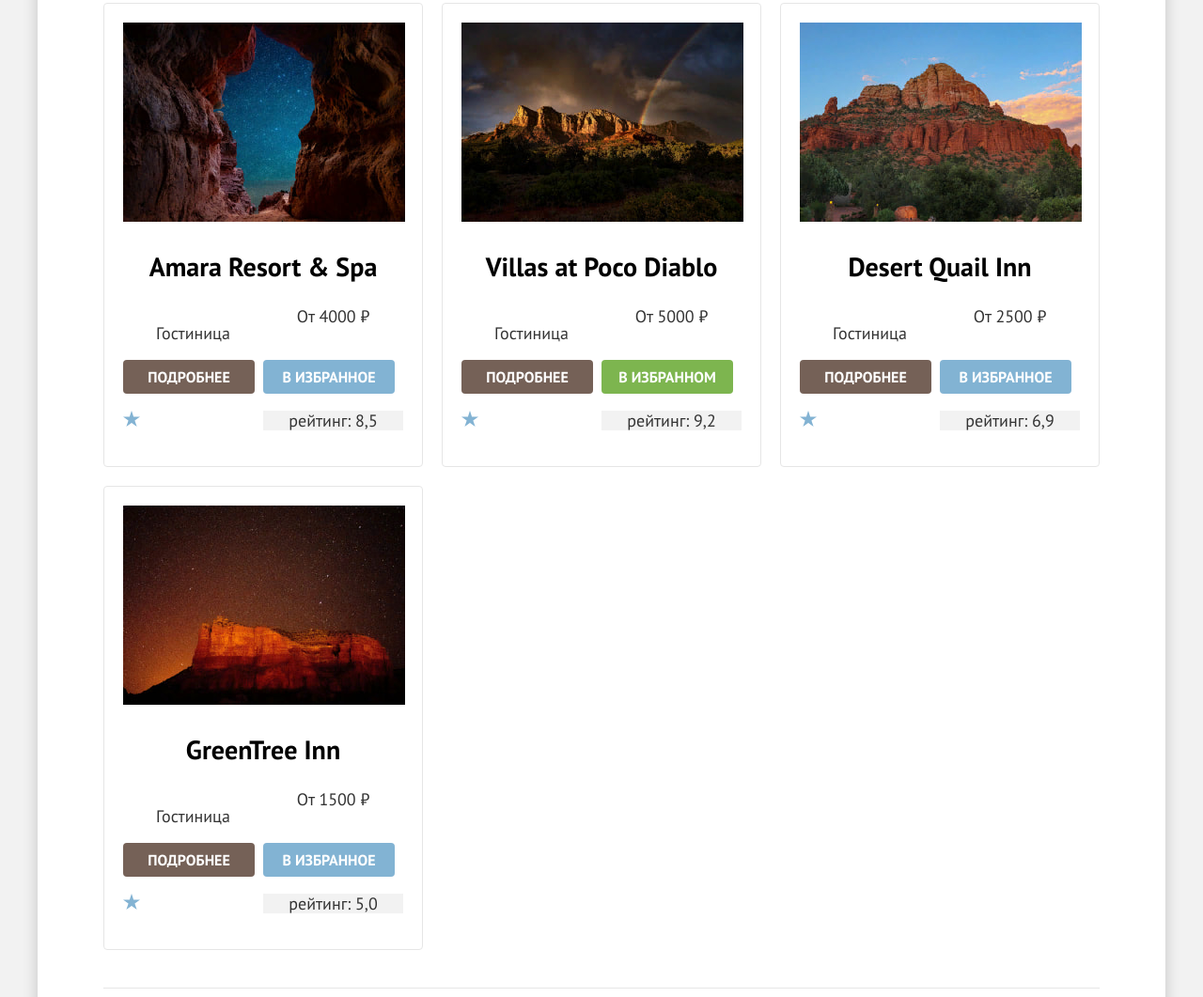
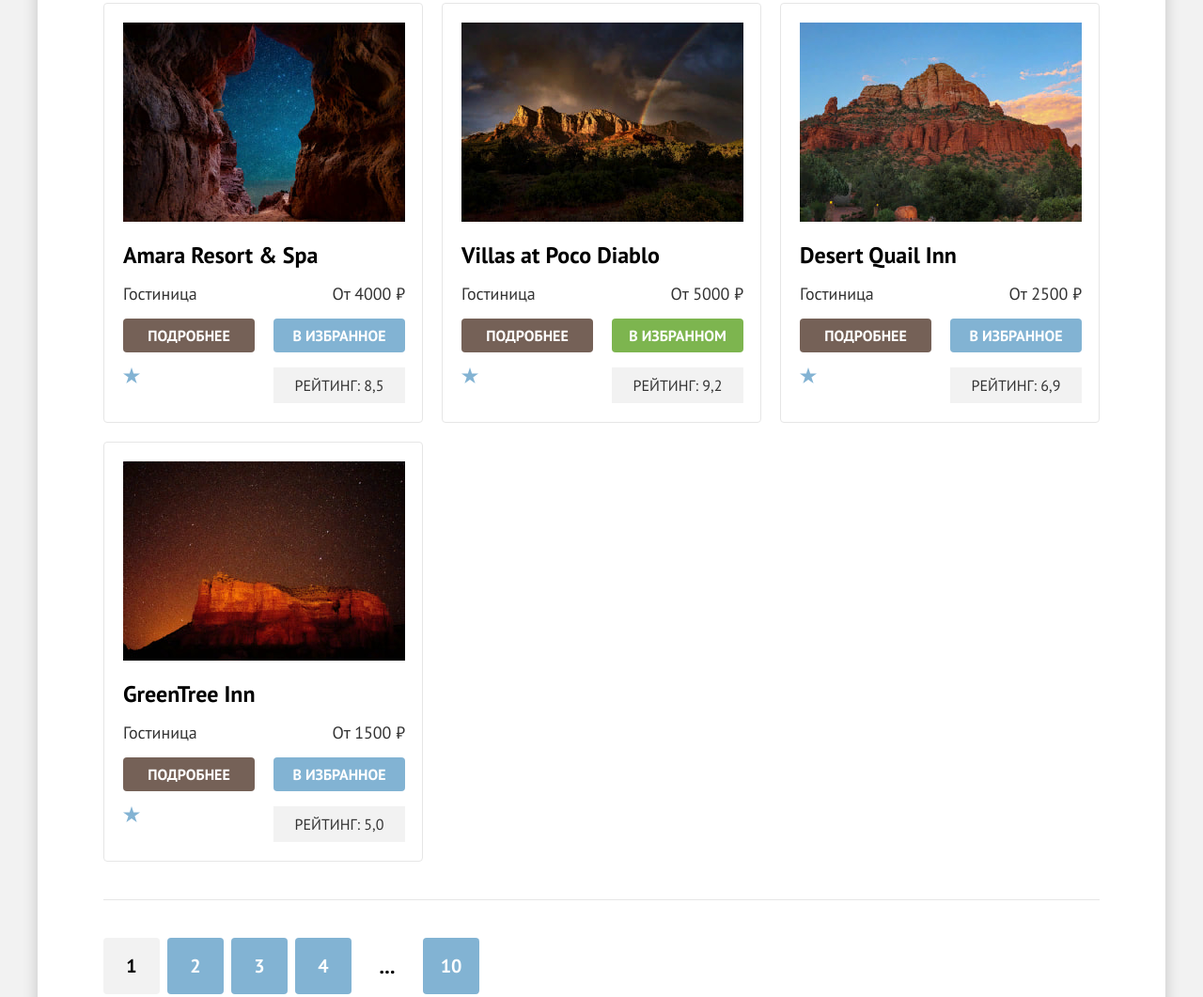
Before and after one commit to htmlacademy-htmlcss/660117-sedona-36, a plain HTML site: page catalog.html in a window 1280 px wide. Shown: the part 550-1611 px from the top of the page at 94% size. Drawn offline with Linux system fonts and the light colour scheme.

Commit message:
Компоненты на гридах

```diff
--- a/catalog.html
+++ b/catalog.html
@@ -156,14 +156,14 @@
                 <h3 class="apartment-card-title">Amara Resort & Spa</h3>
               </a>
               <div class="apartment-card-content">
-                <p class="apartment-card-type">Гостиница</p>
+                <span class="apartment-card-type">Гостиница</span>
                 <span class="apartment-card-coast">От 4000 ₽</span>
                 <a class="button apartment-card-link-button" href="#">подробнее</a>
                 <button class="button apartment-card-like-button blue-color-button" type="button">в избранное</button>
-                <p class="apartment-card-stars-rating four-stars-rating">
+                <span class="apartment-card-stars-rating four-stars-rating">
                   <span class="visually-hidden">4 звезды</span>
-                </p>
-                <p class="apartment-card-rating">рейтинг: 8,5</p>
+                </span>
+                <span class="apartment-card-rating">рейтинг: 8,5</span>
               </div>
             </li>
             <li class="apartment-card">
@@ -173,15 +173,15 @@
                 <h3 class="apartment-card-title">Villas at Poco Diablo</h3>
               </a>
               <div class="apartment-card-content">
-                <p class="apartment-card-type">Гостиница</p>
+                <span class="apartment-card-type">Гостиница</span>
                 <span class="apartment-card-coast">От 5000 ₽</span>
                 <a class="button apartment-card-link-button" href="#">подробнее</a>
                 <button class="button apartment-card-like-button blue-color-button green-color-button" type="button">в
                   избранном</button>
-                <p class="apartment-card-stars-rating four-stars-rating">
+                <span class="apartment-card-stars-rating four-stars-rating">
                   <span class="visually-hidden">4 звезды</span>
-                </p>
-                <p class="apartment-card-rating">рейтинг: 9,2</p>
+                </span>
+                <span class="apartment-card-rating">рейтинг: 9,2</span>
               </div>
             </li>
             <li class="apartment-card">
@@ -191,14 +191,14 @@
                 <h3 class="apartment-card-title">Desert Quail Inn</h3>
               </a>
               <div class="apartment-card-content">
-                <p class="apartment-card-type">Гостиница</p>
+                <span class="apartment-card-type">Гостиница</span>
                 <span class="apartment-card-coast">От 2500 ₽</span>
                 <a class="button apartment-card-link-button" href="#">подробнее</a>
                 <button class="button apartment-card-like-button blue-color-button" type="button">в избранное</button>
-                <p class="apartment-card-stars-rating three-stars-rating">
+                <span class="apartment-card-stars-rating three-stars-rating">
                   <span class="visually-hidden">3 звезды</span>
-                </p>
-                <p class="apartment-card-rating">рейтинг: 6,9</p>
+                </span>
+                <span class="apartment-card-rating">рейтинг: 6,9</span>
               </div>
             </li>
             <li class="apartment-card">
@@ -208,15 +208,15 @@
                 <h3 class="apartment-card-title">GreenTree Inn</h3>
               </a>
               <div class="apartment-card-content">
-                <p class="apartment-card-type">Гостиница</p>
+                <span class="apartment-card-type">Гостиница</span>
                 <span class="apartment-card-coast">От 1500 ₽</span>
                 <a class="button apartment-card-link-button" href="#">подробнее</a>
                 <button class="button apartment-card-like-button blue-color-button pushed-button" type="button">в
                   избранное</button>
-                <p class="apartment-card-stars-rating two-stars-rating">
+                <span class="apartment-card-stars-rating two-stars-rating">
                   <span class="visually-hidden">2 звезды</span>
-                </p>
-                <p class="apartment-card-rating">рейтинг: 5,0</p>
+                </span>
+                <span class="apartment-card-rating">рейтинг: 5,0</span>
               </div>
             </li>
           </ul>
--- a/styles/style.css
+++ b/styles/style.css
@@ -119,12 +119,12 @@ body {
   text-transform: uppercase;
 }
 
-.advantages-intro-title{
+.advantages-intro-title {
   margin: 0 0 25px 0;
   padding: 0;
 }
 
-.advantages-intro-paragraph{
+.advantages-intro-paragraph {
   margin: 0;
   padding: 0;
 }
@@ -468,9 +468,37 @@ body {
   flex-direction: column;
 }
 
+.apartment-card-title {
+  font-weight: 700;
+  font-size: 24px;
+  line-height: 28px;
+  text-align: start;
+  margin: 16px 0;
+}
+
 .apartment-card-content {
   display: grid;
   grid-template-columns: 1fr 1fr;
+  gap: 16px 20px;
+}
+
+.apartment-card-type {
+  font-size: 18px;
+  line-height: 21px;
+  text-align: start;
+}
+
+.apartment-card-coast {
+  font-size: 18px;
+  line-height: 21px;
+  text-align: end;
+}
+
+.apartment-card-rating {
+  font-size: 16px;
+  line-height: 20px;
+  text-transform: uppercase;
+  padding: 9px 22px;
 }
 
 .pagination {
@@ -493,7 +521,7 @@ body {
   width: 60px;
   height: 60px;
   border-radius: 4px;
-  color:#ffffff;
+  color: #ffffff;
   background-color: #82b3d3;
   text-decoration: none;
 }
```
